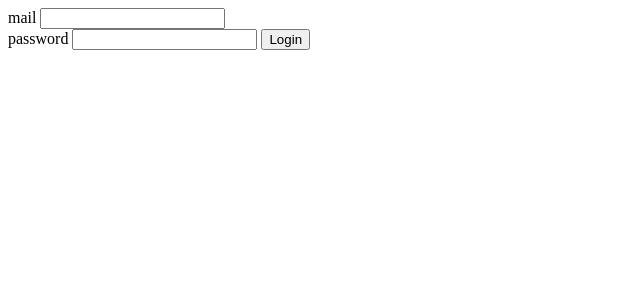
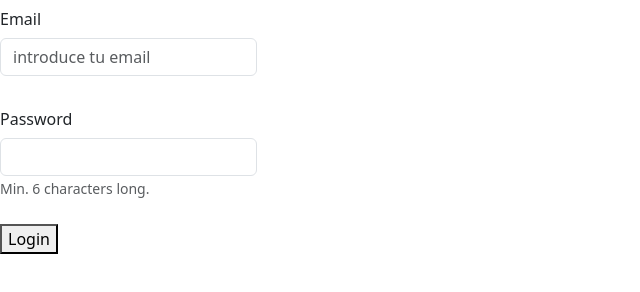
Before and after one commit to EnriqueAS22/preacticaFrontendWithJS, a plain HTML site: page login.html in a window 1280 px wide. Shown: the whole page, without its empty margins (0-640 px from the left). Drawn offline with nearby package versions, Linux system fonts and the light colour scheme.

Commit message:
login with css

```diff
--- a/login.html
+++ b/login.html
@@ -4,24 +4,39 @@
     <meta charset="UTF-8" />
     <meta name="viewport" content="width=device-width, initial-scale=1.0" />
     <title>Document</title>
+    <link href="https://cdn.jsdelivr.net/npm/bootstrap@5.3.5/dist/css/bootstrap.min.css" rel="stylesheet" integrity="sha384-SgOJa3DmI69IUzQ2PVdRZhwQ+dy64/BUtbMJw1MZ8t5HZApcHrRKUc4W0kG879m7" crossorigin="anonymous">
     <link rel="stylesheet" href="./notifications/notifications.css" />
 </head>
 <body>
     <div id="notifications"></div>
-    <form>
-        <label for="mail">mail</label>
-        <input type="mail" id="mail" name="mail" required />
+    <form class="mb-3">
+        <div class="row g-3 align-items-center">
+            <div class="col-auto">
+                <label class="col-form-label" for="email">Email</label>
+                <input
+                    class="form-control"
+                    id="email"
+                    name="email"
+                    type="email"
+                    placeholder="introduce tu email"
+                    required
+                />
+            </div>
+        </div>
 
         <br />
 
-        <label for="password">password</label>
-        <input
-        type="password"
-        id="password"
-        name="password"
-        required
-        minlength="6"
-        />
+        <div class="row g-3 align-items-center">
+            <div class="col-auto">
+                <label for="password" class="col-form-label">Password</label>
+                <input type="password" id="password" class="form-control" aria-describedby="passwordHelpInline">
+                <span id="passwordHelpInline" class="form-text">
+                    Min. 6 characters long.
+                </span>
+            </div>
+        </div>
+
+        <br />
 
         <button type="submit">Login</button>
     </form>
```
